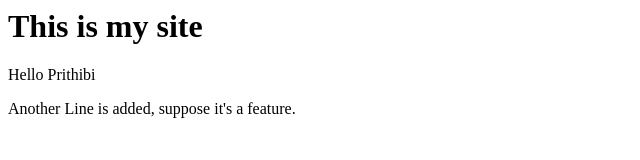
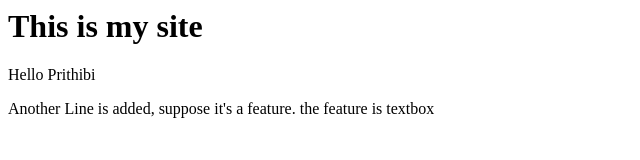
Before and after one commit to HasanMehedi97/GitPractice_3, a plain HTML site: page index.html in a window 1280 px wide. Shown: the whole page, without its empty margins (0-640 px from the left). Drawn offline with Linux system fonts and the light colour scheme.

```diff
--- a/index.html
+++ b/index.html
@@ -1,4 +1,4 @@
 <h1>This is my site</h1>
 <p> Hello Prithibi</p>
 
-<p> Another Line is added, suppose it's a feature. </p>
+<p> Another Line is added, suppose it's a feature. the feature is textbox</p>
```
